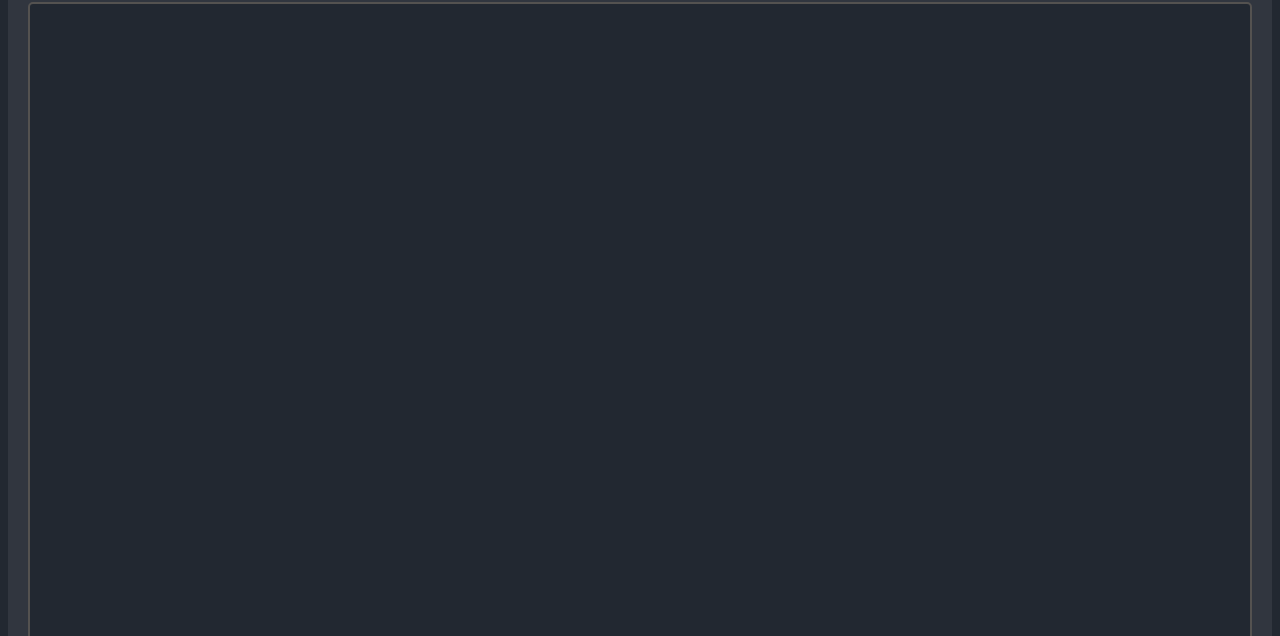
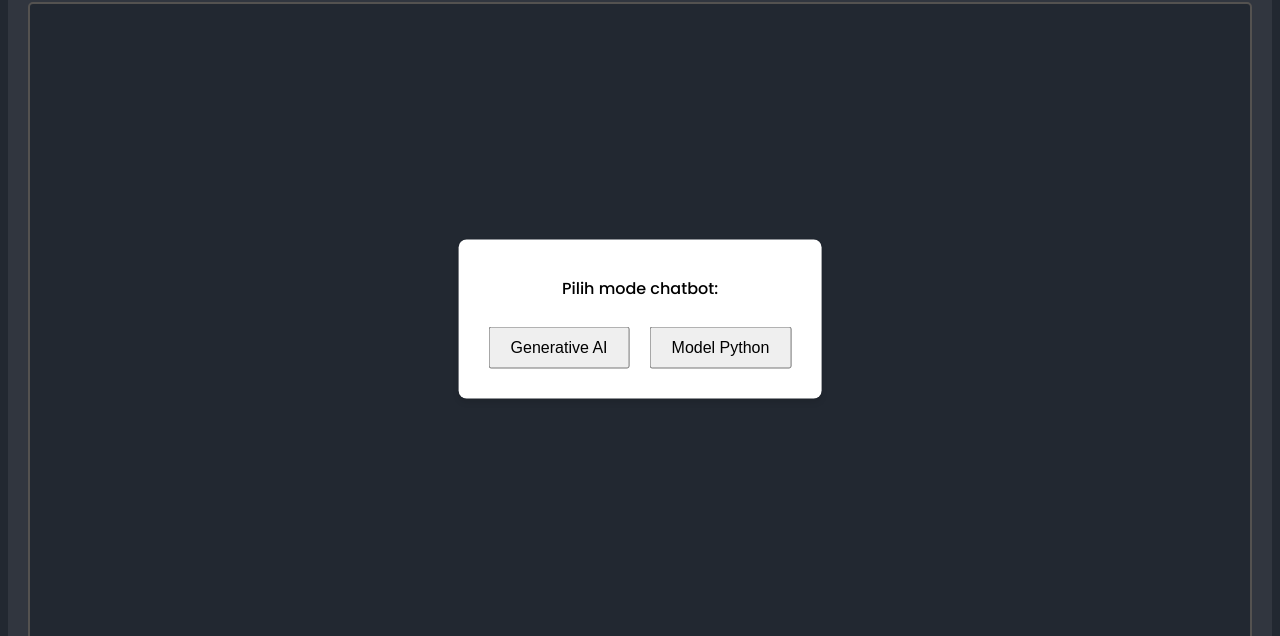
Before and after one commit to SchoolBoyJoJo/RSBP---K9---ChatBot, a plain HTML site: page index.html in a window 1280 px wide. Shown: the part 81-717 px from the top of the page. Drawn offline with Linux system fonts and the light colour scheme.

Commit message:
add two mode

```diff
--- a/script.js
+++ b/script.js
@@ -2,6 +2,7 @@ const chatDiv = document.getElementById("chat");
 const inputField = document.getElementById("input");
 const sendButton = document.getElementById("button");
 const id = makeid(36);
+let selectedMode = null; // Variabel untuk menyimpan pilihan pengguna
 
 function makeid(length) {
   let result = "";
@@ -15,6 +16,40 @@ function makeid(length) {
   }
   return result;
 }
+
+// Fungsi untuk menampilkan pop-up pilihan mode
+function showModeSelection() {
+  const modePopup = document.createElement("div");
+  modePopup.classList.add("mode-popup");
+
+  const message = document.createElement("p");
+  message.textContent = "Pilih mode chatbot:";
+
+  const genAIButton = document.createElement("button");
+  genAIButton.textContent = "Generative AI";
+  genAIButton.onclick = () => {
+    selectedMode = "genai";
+    document.body.removeChild(modePopup);
+  };
+
+  const pythonModelButton = document.createElement("button");
+  pythonModelButton.textContent = "Model Python";
+  pythonModelButton.onclick = () => {
+    selectedMode = "python";
+    document.body.removeChild(modePopup);
+  };
+
+  modePopup.appendChild(message);
+  modePopup.appendChild(genAIButton);
+  modePopup.appendChild(pythonModelButton);
+
+  document.body.appendChild(modePopup);
+}
+
+// Tampilkan pop-up saat halaman dimuat
+window.onload = () => {
+  showModeSelection();
+};
 
 // Fungsi untuk menambahkan pesan ke chat
 function appendMessage(text, isUser) {
@@ -39,6 +74,11 @@ function appendMessage(text, isUser) {
 
 // Kirim pesan ke server
 sendButton.addEventListener("click", () => {
+  if (!selectedMode) {
+    alert("Silakan pilih mode terlebih dahulu.");
+    return;
+  }
+
   const userMessage = inputField.value.trim();
   if (!userMessage) return;
 
@@ -49,7 +89,7 @@ sendButton.addEventListener("click", () => {
   fetch(`http://127.0.0.1:5000/${id}`, {
     method: "POST",
     headers: { "Content-Type": "application/json" },
-    body: JSON.stringify({ message: userMessage }),
+    body: JSON.stringify({ message: userMessage, mode: selectedMode }), // Kirim mode bersama pesan
   })
     .then((response) => response.json())
     .then((data) => {
--- a/style.css
+++ b/style.css
@@ -148,3 +148,23 @@ button i {
   background: #bcbdc0;
   border-radius: 10px;
 }
+
+.mode-popup {
+  position: fixed;
+  top: 50%;
+  left: 50%;
+  transform: translate(-50%, -50%);
+  background-color: white;
+  padding: 20px;
+  border-radius: 8px;
+  box-shadow: 0 4px 6px rgba(0, 0, 0, 0.1);
+  text-align: center;
+  z-index: 1000;
+}
+
+.mode-popup button {
+  margin: 10px;
+  padding: 10px 20px;
+  font-size: 16px;
+  cursor: pointer;
+}
```
Also changed, not shown: 1 other file.
